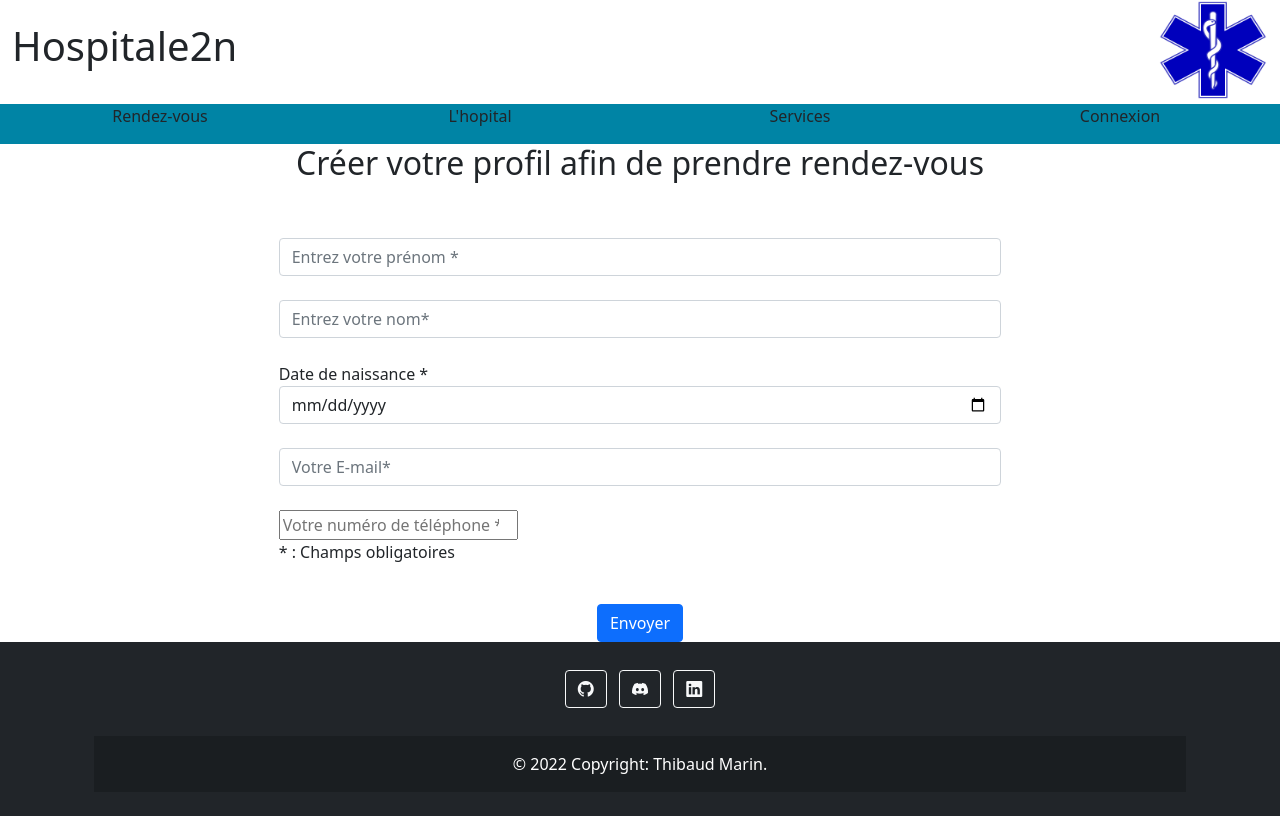
After one commit to Mrbeagels/Hospital, a PHP site: page /controllers/addPatients-controller.php in a window 1280 px wide. The commit adds this page. Run offline with PHP 8.4, Linux system fonts and the light colour scheme; some libraries are stand-ins or nearby versions.

Commit message:
ajout du formulaire de base, fonctionnel

```diff
--- /dev/null
+++ b/config/config.php
@@ -0,0 +1,15 @@
+<?php
+
+define('REGEX_NO_NUMBER',"^[A-Za-zéèêëàâäôöûüç' \-]+$");
+define('REGEX_ZIPCODE','^[0-9]{5}$');
+define('REGEX_LINKEDIN','^(https:\/\/)?((www\.|fr\.)?([a-zA-Z0-9\.\/=\?\-]*))$');
+define('REGEX_DATE','^([0-9]{4})[\/\-]?([0-9]{2})[\/\-]?([0-9]{2})$');
+define('REGEX_TEXTAREA','^[a-zA-Z0-9 ,.\'-]');
+define('REGEX_PASSWORD', '^(?=.*\d)(?=.*[a-z])(?=.*[A-Z]).{8,}');
+define('REGEX_AGE', '^[0-9]{1,3}');
+define('REGEX_PHONE','^[0-9]{10}');
+
+
+define('CIVILITY', ['HOMME', 'FEMME', 'AUTRE']);
+define('AUTHORIZED_IMAGE_FORMAT', ['image/jpeg', 'image/png']);
+define('ARRAY_COUNTRIES', ['France', 'Suisse', 'Allemagne', 'Italie']);
--- /dev/null
+++ b/controllers/addPatients-controller.php
@@ -0,0 +1,80 @@
+<?php
+include(dirname(__FILE__) . '/../config/config.php');
+include(__DIR__.'/../views/header.php');
+
+if ($_SERVER["REQUEST_METHOD"] == "POST")
+{
+    //===================== Lastname : Nettoyage et validation =======================
+    $lastname = trim(filter_input(INPUT_POST, 'lastname', FILTER_SANITIZE_FULL_SPECIAL_CHARS, FILTER_FLAG_NO_ENCODE_QUOTES));
+        // On vérifie que ce n'est pas vide
+        if (!empty($lastname)) {
+            $testRegex = filter_var($lastname, FILTER_VALIDATE_REGEXP, array("options" => array("regexp" => '/' . REGEX_NO_NUMBER . '/')));
+            // Avec une regex (constante déclarée plus haut), on vérifie si c'est le format attendu
+            if (!$testRegex) {
+                $error["lastname"] = "Le nom n'est pas au bon format!!";
+            } else {
+                // Dans ce cas précis, on vérifie aussi la longueur de chaine (on aurait pu le faire aussi direct dans la regex)
+                if (strlen($lastname) <= 1 || strlen($lastname) >= 70) {
+                    $error["lastname"] = "La longueur du nom n'est pas bon";
+                }
+            }
+        } else { // Pour les champs obligatoires, on retourne une erreur
+            $error["lastname"] = "Vous devez entrer un nom!!";
+        }
+
+        //===================== firstname : Nettoyage et validation =======================
+    $firstname = trim(filter_input(INPUT_POST, 'firstname', FILTER_SANITIZE_FULL_SPECIAL_CHARS, FILTER_FLAG_NO_ENCODE_QUOTES));
+    // On vérifie que ce n'est pas vide
+    if (!empty($firstname)) {
+        $testRegex = filter_var($firstname, FILTER_VALIDATE_REGEXP, array("options" => array("regexp" => '/' . REGEX_NO_NUMBER . '/')));
+        // Avec une regex (constante déclarée plus haut), on vérifie si c'est le format attendu
+        if (!$testRegex) {
+            $error["firstname"] = "Le prénom n'est pas au bon format!!";
+        } else {
+            // Dans ce cas précis, on vérifie aussi la longueur de chaine (on aurait pu le faire aussi direct dans la regex)
+            if (strlen($firstname) <= 1 || strlen($firstname) >= 70) {
+                $error["firstname"] = "La longueur du prénom n'est pas bon";
+            }
+        }
+    } else { // Pour les champs obligatoires, on retourne une erreur
+        $error["firstname"] = "Vous devez entrer un prénom!!";
+    }
+
+        //===================== birthdate : Nettoyage et validation =======================
+        $birthdate = filter_input(INPUT_POST, 'birthdate', FILTER_SANITIZE_NUMBER_INT);
+        if (!empty($birthdate)) {
+            $birthdateObj = DateTime::createFromFormat('Y-m-d', $birthdate);
+            $currentDateObj = new DateTime();
+            if(!$birthdateObj){
+                $error["birthdate"] = "La date entrée n'est pas valide!";
+            } else {
+                $diff = $birthdateObj->diff($currentDateObj);
+                $age = $diff->days/365;
+                if (!$birthdateObj || $diff->invert == 1 || $birthdateObj->format('Y-m-d') !== $birthdate || $age==0 || $age>120) {
+                    $error["birthdate"] = "La date entrée n'est pas valide!";
+                }
+            }
+        }
+
+                //===================== email : Nettoyage et validation =======================
+    $email = trim(filter_input(INPUT_POST, 'email', FILTER_SANITIZE_EMAIL));
+
+    if (!empty($email)) {
+        $testEmail = filter_var($email, FILTER_VALIDATE_EMAIL);
+        if (!$testEmail) {
+            $error["email"] = "L'adresse email n'est pas au bon format!!";
+        }
+    } else {
+        $error["email"] = "L'adresse mail est obligatoire!!";
+    }
+//===================== phone : Nettoyage et validation =======================
+    $phone = trim(filter_input(INPUT_POST, 'phone', FILTER_SANITIZE_NUMBER_INT));
+    if (!empty($phone)){
+        $testRegex = filter_var($phone, FILTER_VALIDATE_REGEXP, array("options" => array("regexp" => '/' . REGEX_PHONE . '/')));
+        if (!$testRegex) {
+            $error["phone"] = "Vous devez entrer un numéro de téléphone valide";
+        }
+    }
+}
+include(__DIR__.'/../views/addPatients.php');
+include(__DIR__.'/../views/footer.php');
--- a/controllers/pages-controller.php
+++ b/controllers/pages-controller.php
@@ -0,0 +1,5 @@
+<?php
+include(__DIR__.'/../views/header.php');
+include(__DIR__.'/../index.php');
+include(__DIR__.'/../views/footer.php');
+?>
--- a/public/css/style.css
+++ b/public/css/style.css
@@ -0,0 +1,20 @@
+body{
+    margin: 0px;
+    padding: 0px;
+
+}
+.logo{
+    width: 110px;
+    height: 100px;
+}
+.navBg{
+    background-color: #0084A5 !important;
+
+}
+.navMenuHover:hover{
+    text-decoration: underline white 1px solid;
+    font-style: italic;
+}
+.doctorPicture{
+    width: 100%;
+}
--- /dev/null
+++ b/views/addPatients.php
@@ -0,0 +1,49 @@
+<div class="container-fluid">
+    <h2 class="text-center">Créer votre profil afin de prendre rendez-vous</h2>
+    <form action="<?= htmlspecialchars($_SERVER['PHP_SELF']) ?>" method="POST">
+        <fieldset>
+            <!-- champs Prénom -->
+            <div class="row d-flex justify-content-center mt-5">
+                <div class="col-7">
+                    <div class="mb-4">
+                        <input type="text" name="firstname" id="firstname" title="Veuillez entrer un prénom sans chiffre" placeholder="Entrez votre prénom *" class="form-control <?= isset($error['firstname']) ? 'errorField' : '' ?>" autocomplete="first-name" value="<?= htmlentities($firstname ?? '') ?>" minlength="2" maxlength="70" pattern="<?= REGEX_NO_NUMBER ?>">
+                        <small id="firstnameHelp" class="form-text error"><?= $error['firstname'] ?? '' ?></small>
+                    </div>
+                </div>
+                <!-- Champs NOM -->
+                <div class="col-7">
+                    <div class="mb-4">
+                        <!-- Champs nom -->
+                        <input required aria-describedby="lastnameHelp" type="text" name="lastname" id="lastname" title="Veuillez entrer un nom sans chiffres" placeholder="Entrez votre nom*" class="form-control <?= isset($error['lastname']) ? 'errorField' : '' ?>" autocomplete="family-name" value="<?= htmlentities($lastname ?? '') ?>" minlength="2" maxlength="70" pattern="<?= REGEX_NO_NUMBER ?>">
+                        <small id="lastnameHelp" class="form-text error"><?= $error['lastname'] ?? '' ?></small>
+                    </div>
+                </div>
+                <div class="col-7">
+                    <div class="mb-4">
+                        <!-- Champs date de naissance -->
+                        <label class="text-center" for="birthday">Date de naissance * </label>
+                        <input type="date" name="birthdate" id="birthdate" value="<?= htmlentities($birthdate ?? '') ?>" title="La date de naissance n' est pas au format attendu" placeholder="Entrez votre date de naissance" class="form-control <?= isset($error['birthdate']) ? 'errorField' : '' ?>" autocomplete="bday" aria-describedby="birthdateHelp">
+                        <small id="birthdateHelp" class="form-text error"><?= $error['birthdate'] ?? '' ?></small>
+                    </div>
+                </div>
+                <div class="col-7 ">
+                    <div class="mb-4">
+                        <!-- Champs email -->
+                        <input required aria-describedby="emailHelp" type="email" name="email" id="email" value="<?= htmlentities($email ?? '') ?>" class="form-control <?= isset($error['email']) ? 'errorField' : '' ?>" placeholder="Votre E-mail*" autocomplete="email">
+                        <small id="emailHelp" class="form-text error"><?= $error['email'] ?? '' ?></small>
+                    </div>
+                </div>
+                <div class="col-7 ">
+                    <div class="mb-4">
+                        <input type="number" name="phone" id="phone" value="<?= htmlentities($phone ?? '') ?>" class="form-conteol <?= isset($error['email']) ? 'errorField' : '' ?>" placeholder="Votre numéro de téléphone * " autocomplete="phone">
+                        <small id="phoneHelp" class="form-text error"><?= $error['phone'] ?? '' ?></small>
+                        <p class="required">* : Champs obligatoires</p>
+                    </div>
+                </div>
+                <div class="text-center">
+                    <input type="submit" value="Envoyer" class="btn btn-primary mt-3" id="validForm">
+                </div>
+            </div>
+        </fieldset>
+    </form>
+</div>
--- /dev/null
+++ b/views/footer.php
@@ -0,0 +1,29 @@
+<footer class="bg-dark text-center text-white">
+        <!-- Grid container -->
+        <div class="container p-4">
+            <!-- Section: Social media -->
+            <section class="mb-4">
+                <!-- Github -->
+                <a class="btn btn-outline-light btn-floating m-1" href="https://github.com/Mrbeagels" role="button"><i
+                        class="bi bi-github"></i></a>
+
+                <!-- Twitter -->
+                <a class="btn btn-outline-light btn-floating m-1" href="#!" role="button"><i
+                        class="bi bi-discord"></i></a>
+
+                <!-- Google -->
+                <a class="btn btn-outline-light btn-floating m-1"
+                    href="https://www.linkedin.com/in/thibaud-marin-25a0b023a/" role="button"><i
+                        class="bi bi-linkedin"></i></a>
+            </section>
+        <!-- Copyright -->
+        <div class="text-center p-3" style="background-color: rgba(0, 0, 0, 0.2);">
+            © 2022 Copyright: Thibaud Marin.
+        </div>
+</footer>
+<!-- bootstrap JS -->
+<script src="https://cdn.jsdelivr.net/npm/bootstrap@5.1.3/dist/js/bootstrap.bundle.min.js" integrity="sha384-ka7Sk0Gln4gmtz2MlQnikT1wXgYsOg+OMhuP+IlRH9sENBO0LRn5q+8nbTov4+1p" crossorigin="anonymous"></script>
+<!-- script js  -->
+<script src="../public/js/script.js"></script>
+</body>
+</html>
--- /dev/null
+++ b/views/header.php
@@ -0,0 +1,30 @@
+<!DOCTYPE html>
+<html lang="en">
+<head>
+    <meta charset="UTF-8">
+    <meta http-equiv="X-UA-Compatible" content="IE=edge">
+    <meta name="viewport" content="width=device-width, initial-scale=1.0">
+    <!-- FavIcon -->
+    <link rel="icon" href="/public/img/hippocrate.png">
+    <!-- meta description -->
+    <meta name="description" content="Bienvenu sur la page d'accueuil de l'hopital de la métrople d'Amiens, de nombreux services sont disponibles, avec ou sans rendez vous ! ">
+    <!-- bootstrap CDN -->
+    <link href="https://cdn.jsdelivr.net/npm/bootstrap@5.1.3/dist/css/bootstrap.min.css" rel="stylesheet" integrity="sha384-1BmE4kWBq78iYhFldvKuhfTAU6auU8tT94WrHftjDbrCEXSU1oBoqyl2QvZ6jIW3" crossorigin="anonymous">
+    <!-- bootstrap icons -->
+    <link rel="stylesheet" href="https://cdn.jsdelivr.net/npm/bootstrap-icons@1.9.1/font/bootstrap-icons.css">
+    <!-- CSS -->
+    <link rel="stylesheet" href="../public/css/style.css">
+    <!-- titre -->
+    <title>Hopital d'Amiens Métropole</title>
+
+</head>
+<body>
+    <div class="container-fluid">
+        <div class="d-flex justify-content-between align-items-center">
+            <h1 class="title">Hospitale2n</h1>
+            <img class="logo" src="../public/img/hippocrate.png" alt="Serment d'hippocrate reprensentant une croix bleu avec un serpent blanc a l'interrieur qui s'enroute autour d'une cane">
+        </div>
+    </div>
+<?php
+include(__DIR__.'/../views/nav.php');
+?>
--- /dev/null
+++ b/views/nav.php
@@ -0,0 +1,8 @@
+<div class="container-fluid mt-1 navBg">
+    <div class=" row d-flex align-items-center text-center">
+        <p class="navMenuHover col-3 col-lg-3">Rendez-vous</p>
+        <p class="navMenuHover col-3 col-lg-3">L'hopital</p>
+        <p class="navMenuHover col-3 col-lg-3">Services</p>
+        <p class="navMenuHover col-3 col-lg-3">Connexion</p>
+    </div>
+</div>
```
Also changed, not shown: index.php (+6 -12 lines), models/Appointment.php (+11 -12 lines), models/Patient.php (+21 -21 lines), public/img/doctor.jpg (added), public/img/hippocrate.png (added), public/js/script.js (added), views/listPatients.php (added).
